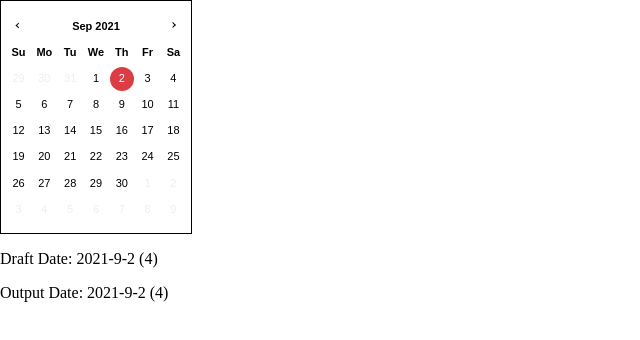
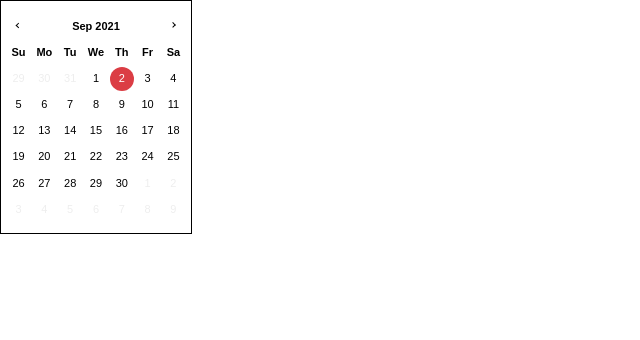
Before and after one commit to NorthaHuang/calendar-component, a Next.js app: page / in a window 1280 px wide. Shown: the top 340 px of the page, without its empty margins (0-640 px from the left). Built offline with nearby package versions, Linux system fonts and the light colour scheme.

Commit message:
chore: remove testing text

```diff
--- a/src/components/Calendar/index.tsx
+++ b/src/components/Calendar/index.tsx
@@ -39,18 +39,6 @@ const Calendar: FC<CalendarProps> = ({ date = new Date(), onSelect }) => {
           <CalendarBody calendarMode={calendarMode} />
         </CalendarContext.Provider>
       </CalendarWrapper>
-      <p>
-        Draft Date:{' '}
-        {`${draftDate.getFullYear()}-${
-          draftDate.getMonth() + 1
-        }-${draftDate.getDate()} (${draftDate.getDay()})`}
-      </p>
-      <p>
-        Output Date:{' '}
-        {`${outputDate.getFullYear()}-${
-          outputDate.getMonth() + 1
-        }-${outputDate.getDate()} (${outputDate.getDay()})`}
-      </p>
     </ThemeProvider>
   );
 };
```
